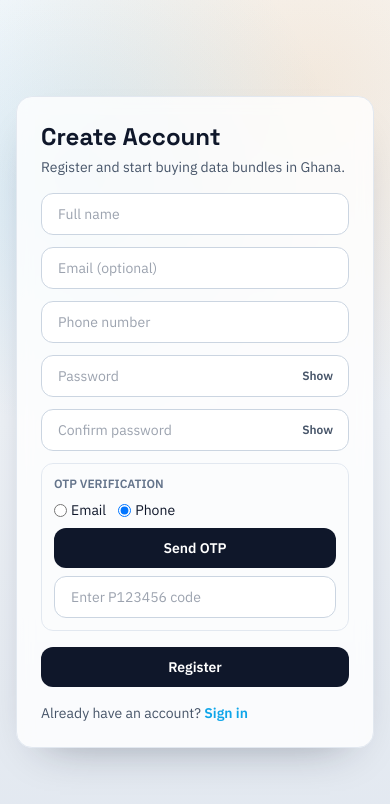
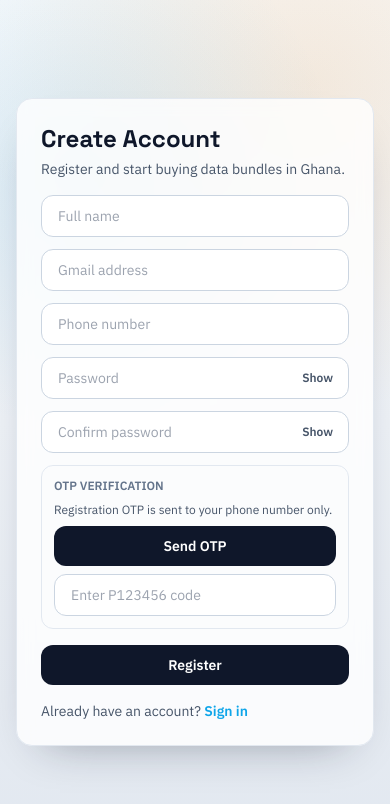
Before and after one commit to Prosperous-KL/data-hub, a Next.js app in the folder frontend/: page /register in a window 390 px wide. Shown: the top 804 px of the page. Built offline with nearby package versions, Linux system fonts and the light colour scheme; no server answers.

Commit message:
feat(auth): enforce phone-only registration OTP and keep email login

```diff
--- a/frontend/app/(auth)/register/page.js
+++ b/frontend/app/(auth)/register/page.js
@@ -16,16 +16,10 @@ function isValidGhanaPhone(value) {
   return ghPhoneRegex.test(normalized);
 }
 
-function isSmsDeliveryNotConfigured(error) {
-  const message = String(error?.message || "").toLowerCase();
-  return error?.code === "SMS_DELIVERY_NOT_CONFIGURED" || message.includes("hubtel sms is not configured");
-}
-
 export default function RegisterPage() {
   const router = useRouter();
   const [form, setForm] = useState({ fullName: "", email: "", phone: "", password: "" });
   const [confirmPassword, setConfirmPassword] = useState("");
-  const [verificationChannel, setVerificationChannel] = useState("PHONE");
   const [otpSessionId, setOtpSessionId] = useState("");
   const [otpCode, setOtpCode] = useState("");
   const [devOtp, setDevOtp] = useState("");
@@ -39,14 +33,13 @@ export default function RegisterPage() {
     setError("");
     setMessage("");
 
-    const target = verificationChannel === "EMAIL" ? form.email : form.phone;
-    if (!target) {
-      setError(`Enter your ${verificationChannel === "EMAIL" ? "email" : "phone number"} first.`);
+    if (!form.phone) {
+      setError("Enter your phone number first.");
       setSendingOtp(false);
       return;
     }
 
-    if (verificationChannel === "PHONE" && !isValidGhanaPhone(form.phone)) {
+    if (!isValidGhanaPhone(form.phone)) {
       setError("Enter a valid Ghana phone number (e.g. 024xxxxxxx or +23324xxxxxxx).");
       setSendingOtp(false);
       return;
@@ -57,44 +50,15 @@ export default function RegisterPage() {
         method: "POST",
         body: {
           purpose: "REGISTER",
-          channel: verificationChannel,
-          target
+          channel: "PHONE",
+          target: form.phone
         }
       });
 
       setOtpSessionId(response.otpSessionId || "");
       setDevOtp(response.devOtp || "");
-      setMessage(response.message || `Prosperous Data Hub Confirmation sent via ${response.deliveryMethod || "delivery"}.`);
+      setMessage(response.message || "Prosperous Data Hub Confirmation sent via SMS.");
     } catch (requestError) {
-      if (verificationChannel === "PHONE" && isSmsDeliveryNotConfigured(requestError)) {
-        if (form.email) {
-          try {
-            const fallbackResponse = await apiRequest("/api/auth/otp/request", {
-              method: "POST",
-              body: {
-                purpose: "REGISTER",
-                channel: "EMAIL",
-                target: form.email
-              }
-            });
-
-            setVerificationChannel("EMAIL");
-            setOtpSessionId(fallbackResponse.otpSessionId || "");
-            setDevOtp(fallbackResponse.devOtp || "");
-            setMessage(
-              `${fallbackResponse.message || "Prosperous Data Hub Confirmation sent via Gmail."} SMS channel is unavailable, so email verification was used.`
-            );
-            return;
-          } catch (fallbackError) {
-            setError(fallbackError.message);
-            return;
-          }
-        }
-
-        setError("SMS OTP is unavailable right now. Add an email and choose Email verification, or configure Hubtel SMS on the backend.");
-        return;
-      }
-
       setError(requestError.message);
     } finally {
       setSendingOtp(false);
@@ -156,7 +120,7 @@ export default function RegisterPage() {
 
         <div className="mt-4 space-y-3">
           <input className="input" type="text" placeholder="Full name" value={form.fullName} onChange={(event) => setForm({ ...form, fullName: event.target.value })} required />
-          <input className="input" type="email" placeholder="Email (optional)" value={form.email} onChange={(event) => setForm({ ...form, email: event.target.value })} />
+          <input className="input" type="email" placeholder="Gmail address" value={form.email} onChange={(event) => setForm({ ...form, email: event.target.value })} required />
           <input className="input" type="text" placeholder="Phone number" value={form.phone} onChange={(event) => setForm({ ...form, phone: event.target.value })} required />
           <PasswordField
             placeholder="Password"
@@ -175,28 +139,7 @@ export default function RegisterPage() {
 
           <div className="rounded-xl border border-slate-200 p-3">
             <p className="mb-2 text-xs font-semibold uppercase text-slate-500">OTP verification</p>
-            <div className="mb-2 flex gap-3 text-sm">
-              <label className="flex items-center gap-1">
-                <input
-                  type="radio"
-                  name="verification-channel"
-                  value="EMAIL"
-                  checked={verificationChannel === "EMAIL"}
-                  onChange={() => setVerificationChannel("EMAIL")}
-                />
-                Email
-              </label>
-              <label className="flex items-center gap-1">
-                <input
-                  type="radio"
-                  name="verification-channel"
-                  value="PHONE"
-                  checked={verificationChannel === "PHONE"}
-                  onChange={() => setVerificationChannel("PHONE")}
-                />
-                Phone
-              </label>
-            </div>
+            <p className="mb-2 text-xs text-slate-600">Registration OTP is sent to your phone number only.</p>
 
             <button type="button" onClick={sendOtp} className="btn-primary w-full" disabled={sendingOtp}>
               {sendingOtp ? "Sending OTP..." : otpSessionId ? "Resend OTP" : "Send OTP"}
```
Also changed, not shown: 2 other files (tests, documents, lock files or other folders).
